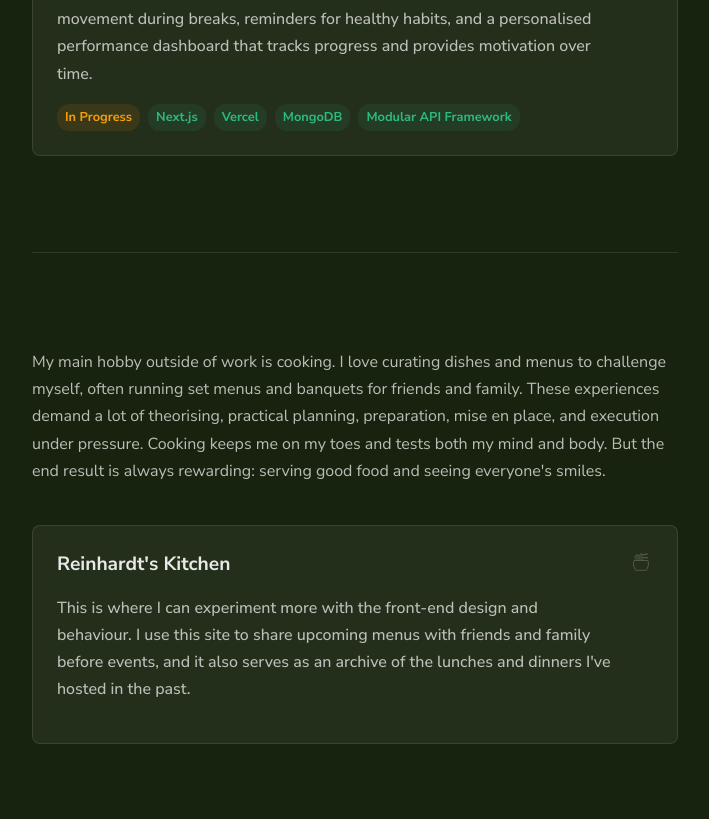
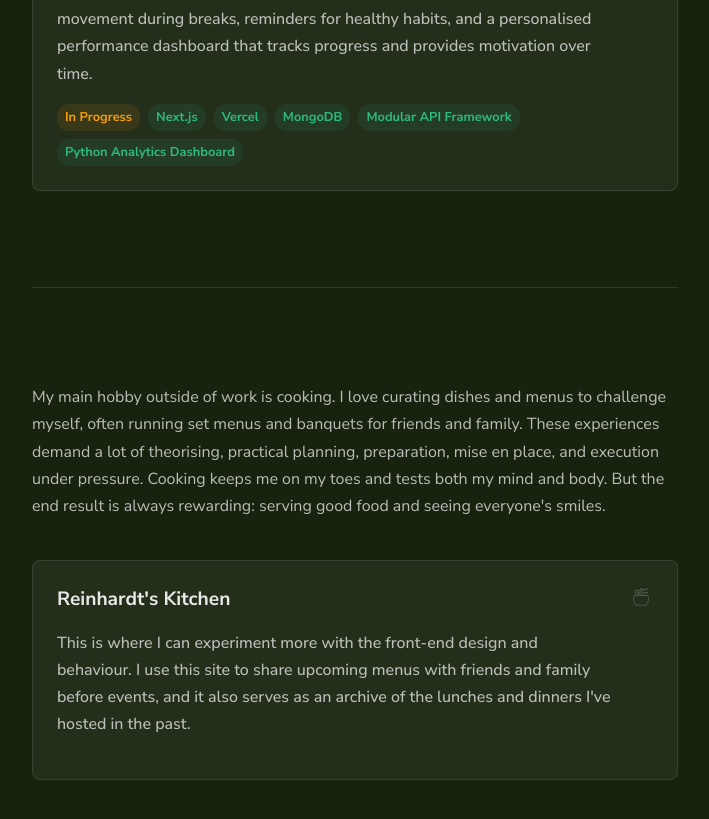
Before and after one commit to rein-w/portfolio, a React (Vite) app: page / in a window 1280 px wide. Shown: the part 1400-2219 px from the top of the page, without its empty margins (538-1247 px from the left). Built offline with nearby package versions, Linux system fonts and the light colour scheme.

Commit message:
feat(ui): add Python Analytics Dashboard to technology stack
Add Python Analytics Dashboard entry to the technology/skills list in the App component. This enhances the displayed technical capabilities and provides better visibility of available analytics features.

```diff
--- a/src/App.jsx
+++ b/src/App.jsx
@@ -146,6 +146,7 @@ function App() {
                 <span>Vercel</span>
                 <span>MongoDB</span>
                 <span>Modular API Framework</span>
+                <span>Python Analytics Dashboard</span>
               </div>
             </div>
             </a>
```
